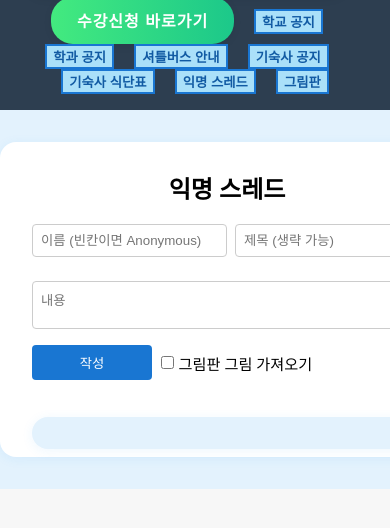
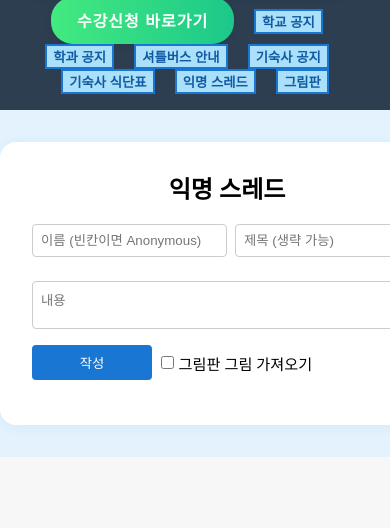
Before and after one commit to 14EE4/webproVercel, a website: page public/index.html in a window 390 px wide. Shown: the part 200-728 px from the top of the page. Drawn offline with Linux system fonts and the light colour scheme.

Commit message:
스레드 하늘색 제거

```diff
--- a/public/style.css
+++ b/public/style.css
@@ -67,22 +67,3 @@ body { font-family: 'Segoe UI', sans-serif; margin: 0; padding: 0; background: #
       .iframe-wrap { height: 400px; }
       .notice-flex { flex-direction: column; gap: 1rem; }
     }
-
-    /* 예시: f:\webproVercel\public\style.css */
-
-    #threads, #paint-section {
-      max-width: 600px;
-      margin: 2rem auto;
-      background: #e3f2fd; /* 연한 하늘색 */
-      border-radius: 16px;
-      padding: 1.5rem;
-      box-shadow: 0 2px 12px rgba(33,150,243,0.08);
-    }
-
-    /* 필요하다면 섹션별로 더 좁게 */
-    @media (max-width: 700px) {
-      #threads, #paint-section {
-        max-width: 98vw;
-        padding: 1rem;
-      }
-    }
```
